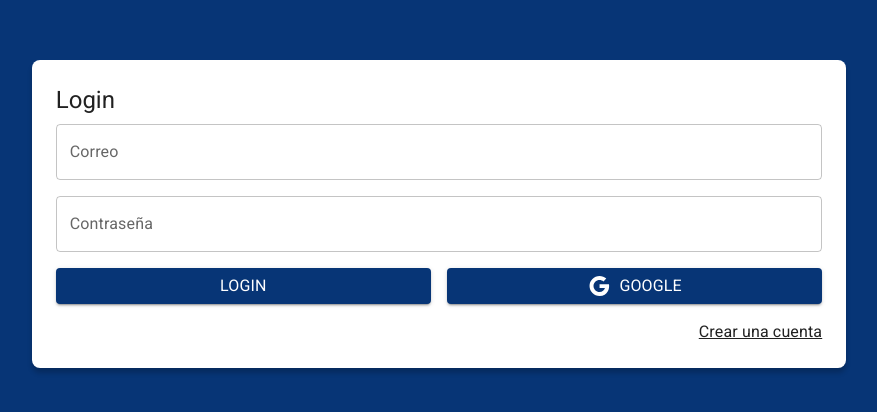
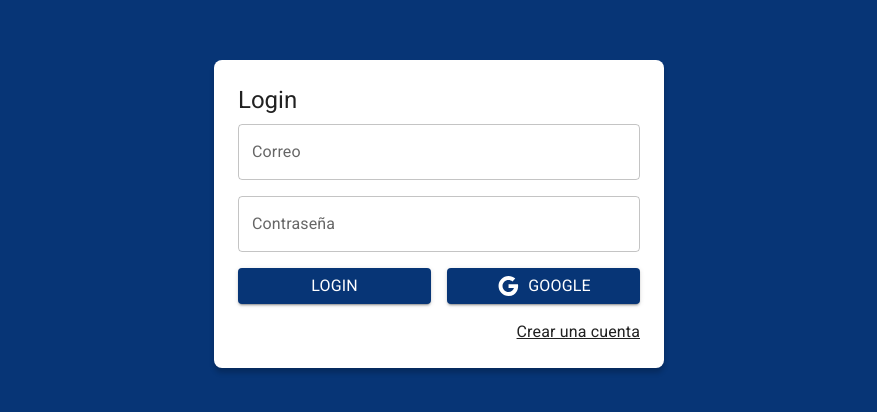
Before and after one commit to fersanti2896/17-curso-react-journalApp-material-ui, a React (Vite) app: page /auth/login in a window 1280 px wide. Shown: the part 186-598 px from the top of the page, without its empty margins (201-1078 px from the left). Built offline with nearby package versions, Linux system fonts and the light colour scheme.

Commit message:
Diseño de AuthLayout.jsx

```diff
--- /dev/null
+++ b/src/auth/layout/AuthLayout.jsx
@@ -0,0 +1,24 @@
+import { Grid, Typography } from '@mui/material';
+
+
+export const AuthLayout = ({ children, title = '' }) => {
+    return (
+        <>
+            <Grid alignItems="center"
+                  direction="column"
+                  container
+                  justifyContent="center"
+                  spacing={ 0 }
+                  sx={{ minHeight: '100vh', backgroundColor: 'primary.main', padding: 4 }} >
+                    <Grid item
+                          className='box-shadow'
+                          xs={ 3 }
+                          sx={{ backgroundColor: 'white', borderRadius:2 , padding: 3, width: { sm: 450 } }} >
+                            <Typography variant='h5' sx={{ mb: 1 }}>{ title }</Typography>
+
+                            { children }
+                    </Grid>
+            </Grid>
+        </>
+    )
+}
--- a/src/auth/pages/LoginPage.jsx
+++ b/src/auth/pages/LoginPage.jsx
@@ -1,21 +1,12 @@
 import { Link as RouterLink } from 'react-router-dom';
 import { Google } from '@mui/icons-material';
 import { Button, Grid, Link, TextField, Typography } from '@mui/material';
+import { AuthLayout } from '../layout/AuthLayout';
 
 export const LoginPage = () => {
     return (
         <>
-            <Grid alignItems="center"
-                  direction="column"
-                  container
-                  justifyContent="center"
-                  spacing={ 0 }
-                  sx={{ minHeight: '100vh', backgroundColor: 'primary.main', padding: 4 }} >
-                    <Grid item
-                          className='box-shadow'
-                          xs={ 3 }
-                          sx={{ backgroundColor: 'white', borderRadius:2 , padding: 3 }} >
-                            <Typography variant='h5' sx={{ mb: 1 }}>Login</Typography>
+           <AuthLayout title='Login'>
             <form>
                     <Grid container>
                         <Grid item sx={{ mb: 2 }} xs={ 12 } >
@@ -56,8 +47,8 @@
                         </Grid>
                     </Grid>
                 </form>
-                    </Grid>
-            </Grid>
+           </AuthLayout>
+
         </>
     )
 }
```
Lines whose indentation alone changed are shown as unchanged.
